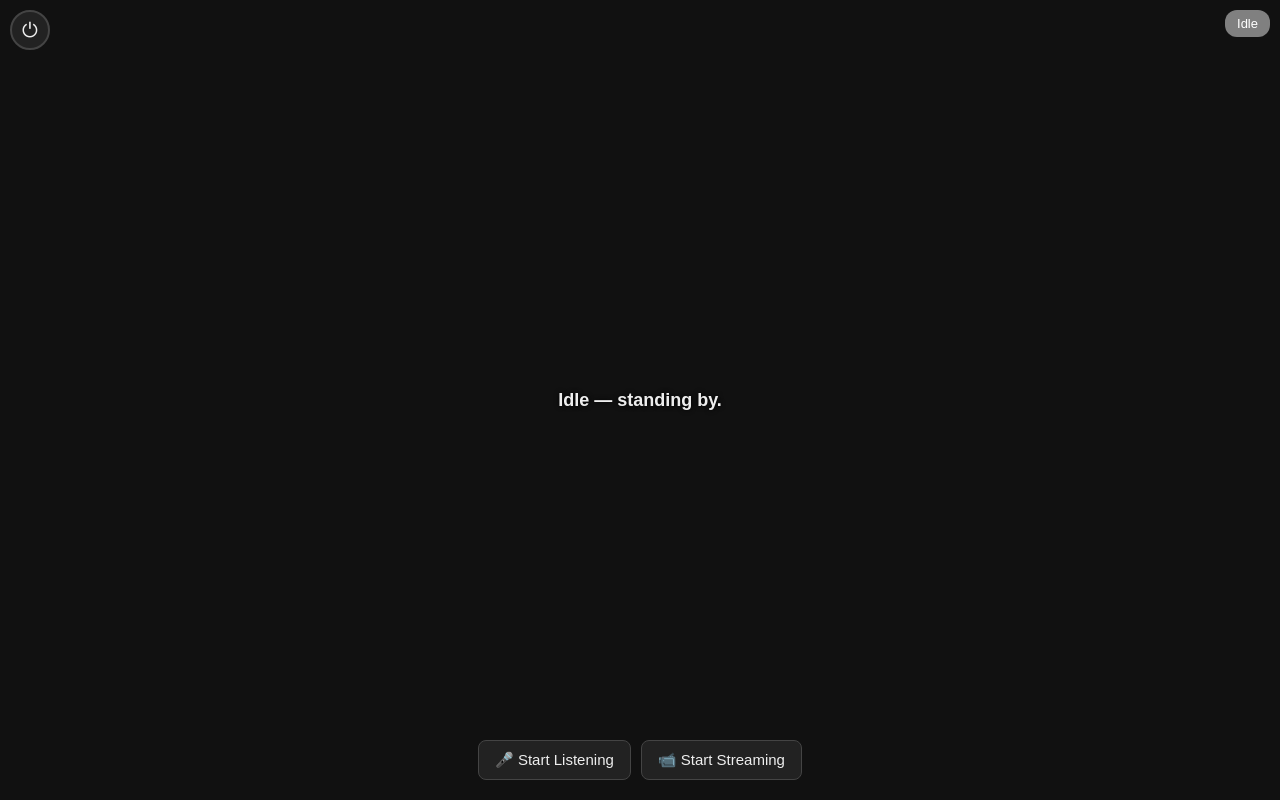
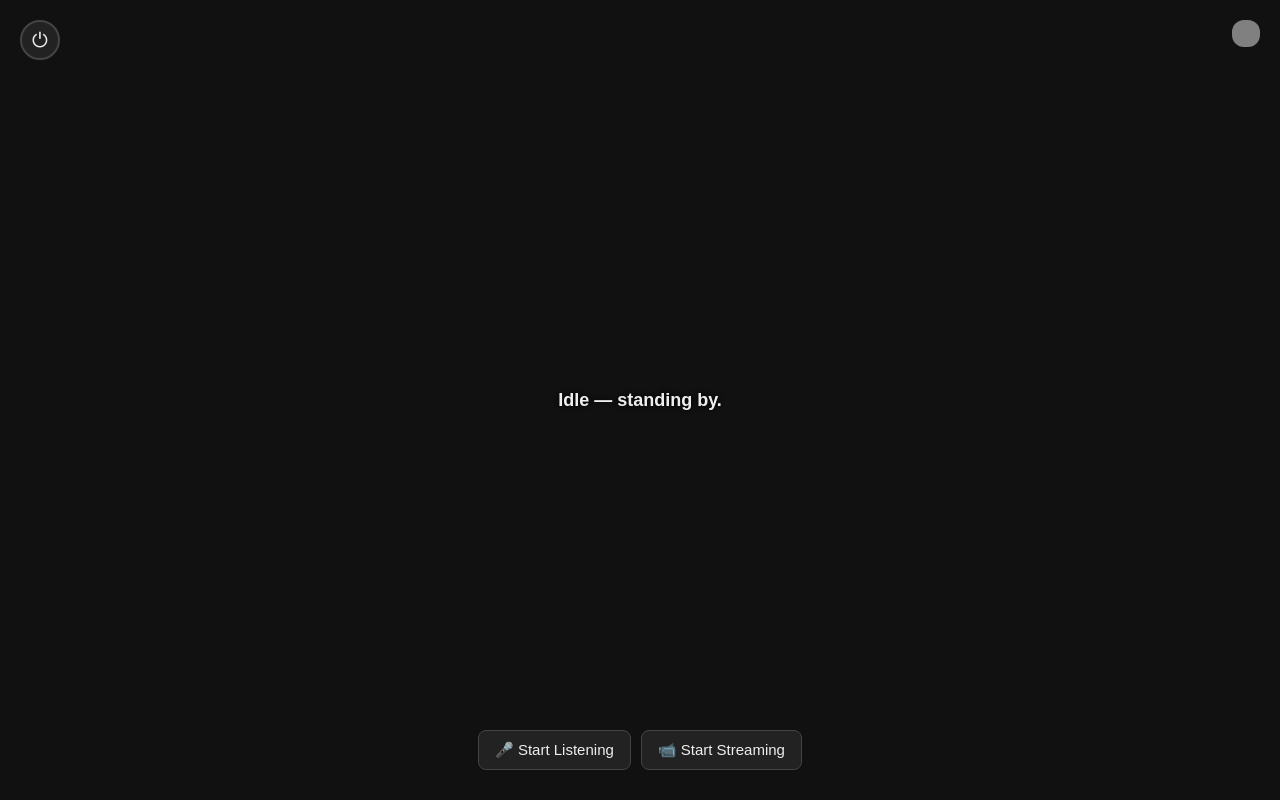
Before and after one commit to s-frantz/owl-flask, a Flask app: page / in a window 1280 px wide. Run offline with Flask 3, Linux system fonts and the light colour scheme.

Commit message:
video controls, status toggle, bring buttons inward

```diff
--- a/templates/index.html
+++ b/templates/index.html
@@ -16,7 +16,8 @@
 
   #statusBubble {
     position: absolute;
-    top: 10px; right: 10px;
+    top: 20px;
+    right: 20px;
     padding: 6px 12px;
     border-radius: 12px;
     font-size: 13px;
@@ -26,10 +27,14 @@
     z-index: 20;
     transition: background 0.3s;
   }
+  #statusBubble.expanded {
+    /* optional: maybe slightly larger when expanded, like a shadow */
+    box-shadow: 0 0 8px rgba(255,255,255,0.3);
+  }
 
   #powerButton {
     position: absolute;
-    top: 10px; left: 10px;
+    top: 20px; left: 20px;
     display: none;
     z-index: 20;
   }
@@ -147,7 +152,7 @@
 
   #controls {
     position: absolute;
-    bottom: 20px;
+    bottom: 30px;
     display: flex;
     gap: 10px;
   }
@@ -214,6 +218,32 @@ const powerButton = document.getElementById('powerButton');
 let currentMode = null;
 let reader = null;
 let lastNotificationTime = null;
+let bubbleLocked = false;
+
+// --- INITIALIZE COLLAPSED BUBBLE ---
+function updateBubbleContent() {
+  bubble.textContent = (bubbleLocked || bubble.classList.contains('expanded')) ? currentMode : '\u00A0';
+}
+updateBubbleContent();
+bubble.classList.remove('expanded');
+
+// Expand / collapse on hover
+bubble.addEventListener('mouseenter', () => {
+  bubble.classList.add('expanded');
+  updateBubbleContent();
+});
+
+bubble.addEventListener('mouseleave', () => {
+  bubble.classList.remove('expanded');
+  updateBubbleContent();
+});
+
+// Click to lock/unlock
+bubble.addEventListener('click', () => {
+  bubbleLocked = !bubbleLocked;
+  bubble.classList.toggle('expanded', bubbleLocked);
+  updateBubbleContent();
+});
 
 // Poll /status every second
 async function pollStatus() {
@@ -232,8 +262,15 @@ async function pollStatus() {
 // Update UI when mode changes
 function updateUI(mode) {
   currentMode = mode;
-  bubble.innerText = mode;
-  bubble.style.background = mode === 'Streaming Video' ? 'green' :
+
+  // Only show mode text if bubble is expanded or locked
+  if (bubbleLocked || bubble.classList.contains('expanded')) {
+    bubble.textContent = mode;
+  } else {
+    bubble.textContent = '\u00A0';
+  }
+
+  bubble.style.background = mode === 'Streaming Video' ? 'seagreen' :
                             mode === 'Listening' ? 'orange' : 'gray';
 
   updateButtons(mode);
```
Also changed, not shown: other parts of templates/index.html (+1 -2 lines).
